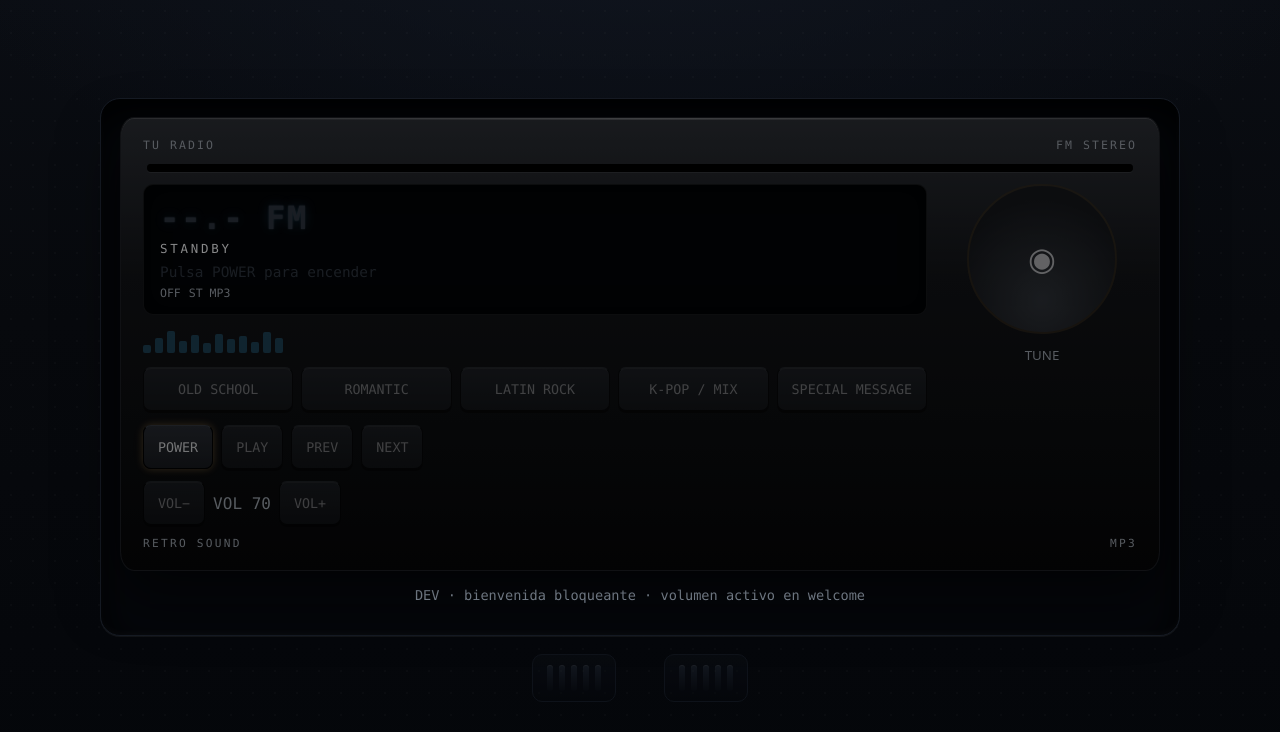
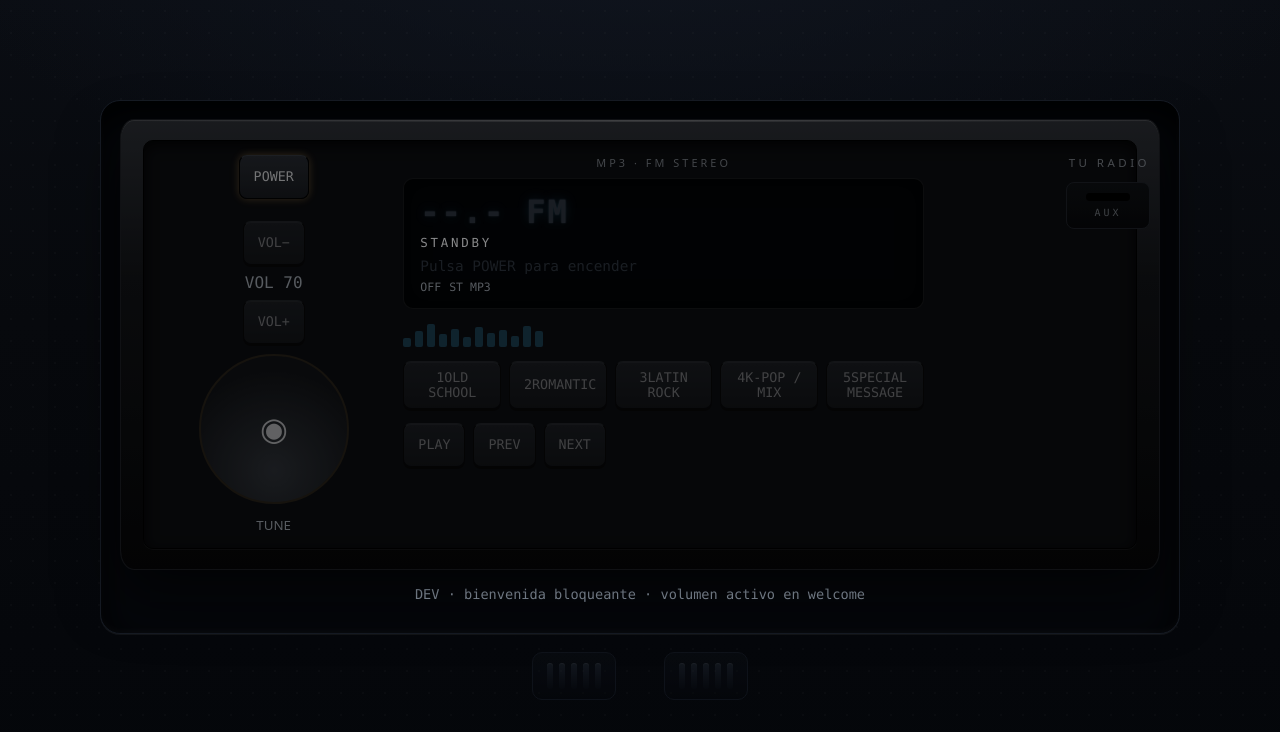
Before and after one commit to LucasCarvajalC/tu_radio, a React (Vite) app: page / in a window 1280 px wide. Shown: the top 732 px of the page. Built offline with nearby package versions, Linux system fonts and the light colour scheme.

Commit message:
style(visual): layout 3 zonas

```diff
--- a/src/components/radio/RadioButtons.jsx
+++ b/src/components/radio/RadioButtons.jsx
@@ -7,23 +7,26 @@ export default function RadioButtons({
   onTogglePlayPause,
   canNext,
   onNext,
+  hidePower = false,
 }) {
   const isOff = powerState === "off";
   const isPlaying = playbackStatus === "playing";
   return (
-    <div className="controls-row">
+    <div className="controls-row transport" role="group" aria-label="Transporte">
+      {!hidePower && (
         <button
           type="button"
-        className={isOff ? "btn power-button--standby" : "btn"}
+          className={isOff ? "btn key power-key power-button--standby" : "btn key power-key"}
           aria-label={isOff ? "Encender radio" : "Apagar radio"}
           aria-pressed={!isOff}
           onClick={onTogglePower}
         >
           POWER
         </button>
+      )}
       <button
         type="button"
-        className="btn"
+        className="btn key"
         disabled={!canPlayPause}
         title={!canPlayPause ? disabledReason : isPlaying ? "Pausar" : "Reproducir"}
         aria-label={isPlaying ? "Pausar" : "Reproducir"}
@@ -33,7 +36,7 @@ export default function RadioButtons({
       </button>
       <button
         type="button"
-        className="btn"
+        className="btn key"
         disabled
         title="PREV no disponible en esta versión"
         aria-label="Anterior no disponible"
@@ -42,7 +45,7 @@ export default function RadioButtons({
       </button>
       <button
         type="button"
-        className="btn"
+        className="btn key"
         disabled={!canNext}
         title={!canNext ? disabledReason : "Siguiente canción (consume la actual)"}
         aria-label="Siguiente canción"
--- a/src/components/radio/RadioConsole.jsx
+++ b/src/components/radio/RadioConsole.jsx
@@ -98,18 +98,44 @@ export default function RadioConsole({ player }) {
       data-station={dataStation}
       aria-label={isOff ? "Radio apagada en standby" : "Radio encendida"}
     >
-      <div className="radio-shell__top">
-        <span>TU RADIO</span>
-        <span>FM STEREO</span>
+      <div className="faceplate-inset faceplate-grid">
+        {/* Zona izquierda: potencia, volumen y perilla */}
+        <div className="fp-left">
+          <button
+            type="button"
+            className={isOff ? "btn key power-key power-button--standby" : "btn key power-key"}
+            aria-label={isOff ? "Encender radio" : "Apagar radio"}
+            aria-pressed={!isOff}
+            onClick={player.togglePower}
+          >
+            POWER
+          </button>
+          <VolumeControl
+            disabled={isOff}
+            value={volValue}
+            column
+            onDown={() => player.setVolume(state.volume - 0.1)}
+            onUp={() => player.setVolume(state.volume + 0.1)}
+          />
+          <FrequencyDial
+            disabled={!stationsEnabled}
+            stations={stations}
+            selectedId={state.selectedStationId}
+            onSelect={player.selectStation}
+          />
         </div>
-      <div className="cd-slot" aria-hidden="true" />
-      <div className="radio-main">
-        <div>
+
+        {/* Zona centro: serigrafía, pantalla y fila única de teclas */}
+        <div className="fp-center">
+          <div className="fp-silk" aria-hidden="true">
+            <span>MP3 · FM STEREO</span>
+          </div>
           <RadioDisplay
             frequency={info.freq}
             stationName={info.name}
             trackText={info.track}
             status={info.status}
+            volume={volValue}
           />
           {showRetry && (
             <AudioErrorMessage
@@ -126,7 +152,7 @@ export default function RadioConsole({ player }) {
           {player.devSkipEnabled && welcomeLock && (
             <div className="lcd__status">
               <span>DEV_SKIP_INTRO activo (solo desarrollo)</span>
-              <button type="button" className="btn" onClick={player.devSkipIntro}>
+              <button type="button" className="btn key" onClick={player.devSkipIntro}>
                 Saltar intro
               </button>
             </div>
@@ -135,11 +161,12 @@ export default function RadioConsole({ player }) {
           {showReplay && (
             <div className="lcd__status">
               <span>Mensaje terminado — pulsa para repetir</span>
-              <button type="button" className="btn" onClick={player.replayBirthday}>
+              <button type="button" className="btn key" onClick={player.replayBirthday}>
                 REPLAY
               </button>
             </div>
           )}
+          <div className="fp-keys">
             <StationPresets
               stations={stations}
               disabled={!stationsEnabled}
@@ -156,24 +183,19 @@ export default function RadioConsole({ player }) {
               onTogglePlayPause={player.togglePlayPause}
               canNext={canNext}
               onNext={player.nextTrack}
-          />
-          <VolumeControl
-            disabled={isOff}
-            value={volValue}
-            onDown={() => player.setVolume(state.volume - 0.1)}
-            onUp={() => player.setVolume(state.volume + 0.1)}
+              hidePower
             />
           </div>
-        <FrequencyDial
-          disabled={!stationsEnabled}
-          stations={stations}
-          selectedId={state.selectedStationId}
-          onSelect={player.selectStation}
-        />
         </div>
-      <div className="radio-brand">
-        <span>RETRO SOUND</span>
-        <span>MP3</span>
+
+        {/* Zona derecha: marca y AUX decorativo */}
+        <div className="fp-right">
+          <div className="fp-brand" aria-hidden="true">TU RADIO</div>
+          <div className="aux-port" aria-hidden="true">
+            <span className="aux-port__slot" />
+            <span className="aux-port__label">AUX</span>
+          </div>
+        </div>
       </div>
     </section>
   );
--- a/src/components/radio/StationPresets.jsx
+++ b/src/components/radio/StationPresets.jsx
@@ -1,18 +1,19 @@
 export default function StationPresets({ stations, disabled, reason, selectedId, onSelect }) {
   return (
     <div className="presets" role="group" aria-label="Emisoras">
-      {stations.map((s) => (
+      {stations.map((s, i) => (
         <button
           key={s.id}
           type="button"
-          className="btn"
+          className="btn key"
           disabled={disabled}
           title={disabled ? reason : `${s.name} ${s.frequency}`}
           aria-label={`${s.name} ${s.frequency}`}
           aria-pressed={selectedId === s.id}
           onClick={onSelect ? () => onSelect(s.id) : undefined}
         >
-          {s.shortLabel}
+          <span className="key__num" aria-hidden="true">{i + 1}</span>
+          <span className="key__label">{s.shortLabel}</span>
         </button>
       ))}
     </div>
--- a/src/components/radio/VolumeControl.jsx
+++ b/src/components/radio/VolumeControl.jsx
@@ -1,11 +1,11 @@
-export default function VolumeControl({ disabled, value = 70, onDown, onUp }) {
+export default function VolumeControl({ disabled, value = 70, onDown, onUp, column = false }) {
   return (
-    <div className="volume">
-      <button type="button" className="btn" disabled={disabled} aria-label="Bajar volumen" onClick={onDown}>
+    <div className={column ? "volume volume--column" : "volume"} role="group" aria-label="Volumen">
+      <button type="button" className="btn key" disabled={disabled} aria-label="Bajar volumen" onClick={onDown}>
         VOL−
       </button>
       <span aria-live="polite">VOL {value}</span>
-      <button type="button" className="btn" disabled={disabled} aria-label="Subir volumen" onClick={onUp}>
+      <button type="button" className="btn key" disabled={disabled} aria-label="Subir volumen" onClick={onUp}>
         VOL+
       </button>
     </div>
--- a/src/styles/radio.css
+++ b/src/styles/radio.css
@@ -82,6 +82,86 @@
   gap: 20px;
 }
 
+/* Faceplate: 3 zonas (V3) */
+.faceplate-grid {
+  display: grid;
+  grid-template-columns: 24% 54% 22%;
+  gap: 14px;
+  align-items: start;
+}
+
+.fp-left {
+  display: flex;
+  flex-direction: column;
+  gap: 10px;
+  align-items: center;
+}
+
+.fp-center {
+  min-width: 0;
+}
+
+.fp-silk {
+  text-align: center;
+  color: var(--text-secondary);
+  opacity: 0.75;
+  font-size: 0.68rem;
+  letter-spacing: 0.28em;
+  font-family: system-ui, sans-serif;
+  margin-bottom: 8px;
+}
+
+.fp-keys {
+  margin-top: 10px;
+}
+
+.fp-right {
+  display: flex;
+  flex-direction: column;
+  align-items: flex-end;
+  gap: 12px;
+}
+
+.fp-brand {
+  color: var(--text-secondary);
+  opacity: 0.8;
+  font-size: 0.72rem;
+  letter-spacing: 0.3em;
+  font-family: system-ui, sans-serif;
+}
+
+.aux-port {
+  width: 84px;
+  padding: 10px 8px;
+  border: 1px solid #1c232e;
+  border-radius: 8px;
+  background: linear-gradient(180deg, #0d1117, #06080c);
+  display: flex;
+  flex-direction: column;
+  align-items: center;
+  gap: 6px;
+}
+
+.aux-port__slot {
+  width: 44px;
+  height: 8px;
+  border-radius: 4px;
+  background: #000;
+  box-shadow: inset 0 1px 3px rgb(0 0 0 / 90%);
+}
+
+.aux-port__label {
+  font-size: 0.62rem;
+  letter-spacing: 0.3em;
+  color: var(--text-secondary);
+  opacity: 0.7;
+  font-family: ui-monospace, Consolas, monospace;
+}
+
+.volume--column {
+  flex-direction: column;
+}
+
 @media (max-width: 720px) {
   .radio-main {
     grid-template-columns: 1fr;
```
Lines whose indentation alone changed are shown as unchanged.
